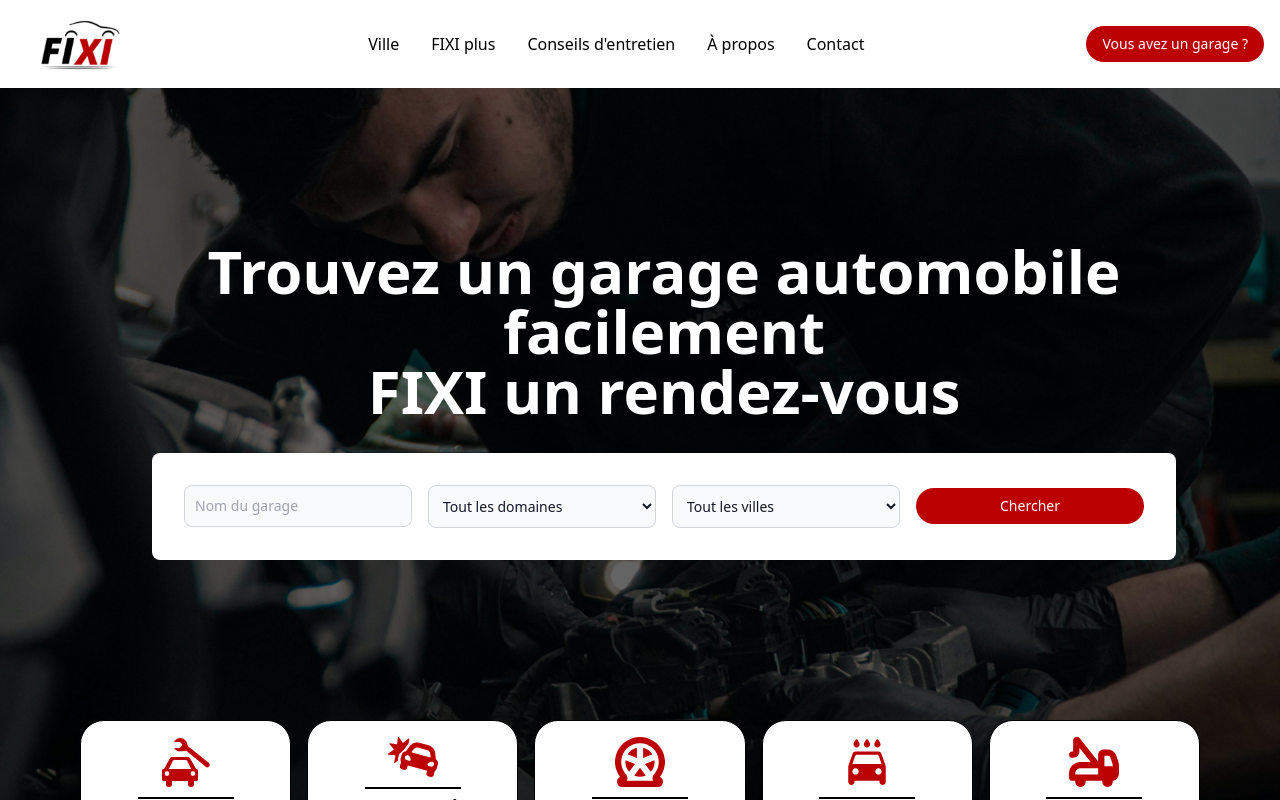
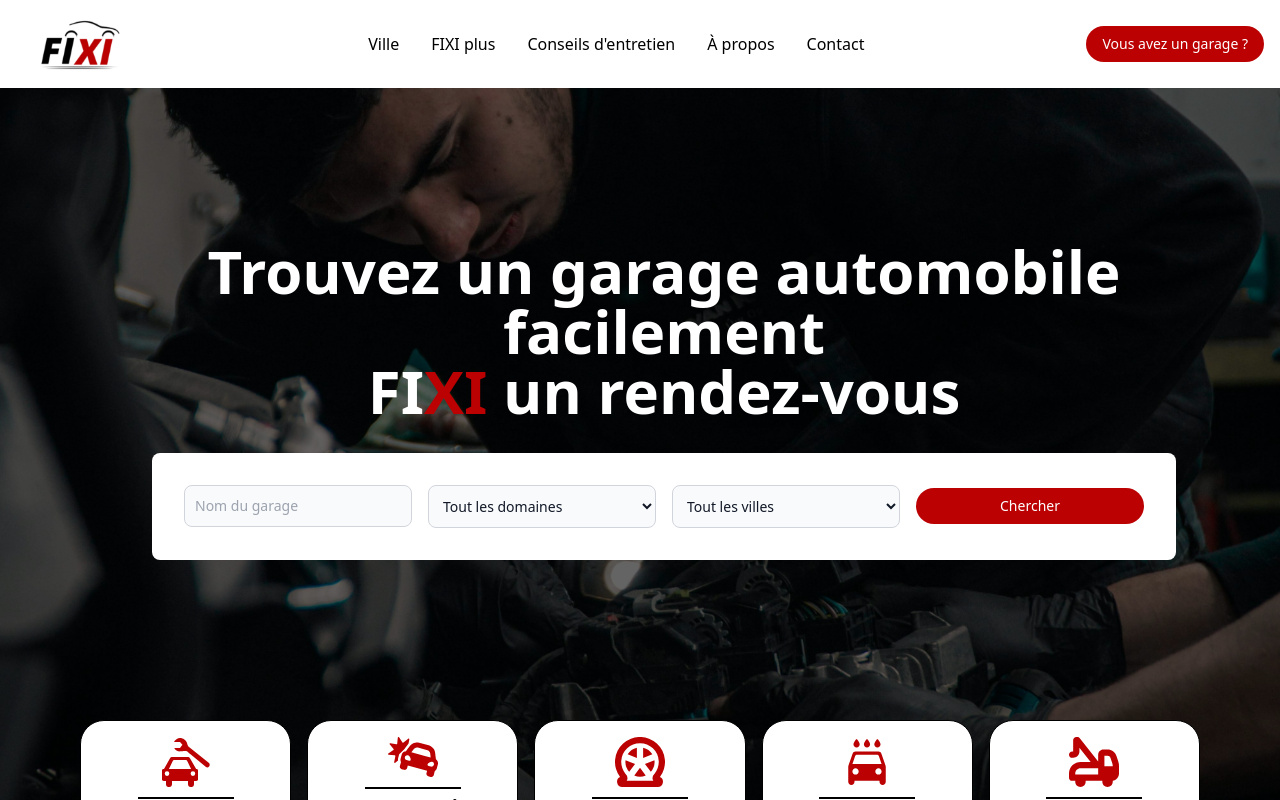
Before and after one commit to fixidevteam/Fixi-market, a React (Vite) app: page / in a window 1280 px wide. Shown: the top 800 px of the page. Built offline with nearby package versions, Linux system fonts and the light colour scheme.

Commit message:
edit the hero section

```diff
--- a/src/components/Hero.jsx
+++ b/src/components/Hero.jsx
@@ -18,8 +18,7 @@ const Hero = () => {
           <div className="container mx-auto px-4">
             <div className="ml-4 md:ml-12">
               <h1 className="text-white text-4xl md:text-5xl lg:text-6xl font-bold mb-8 text-center">
-                Trouvez un garage automobile facilement <br /> FIXI un
-                rendez-vous
+                Trouvez un garage automobile facilement <br /> FI<span className="text-primary">XI</span> un rendez-vous
               </h1>
               {/* search */}
               <div className="bg-white max-w-5xl mx-auto p-6 md:p-8 rounded-lg">
```
